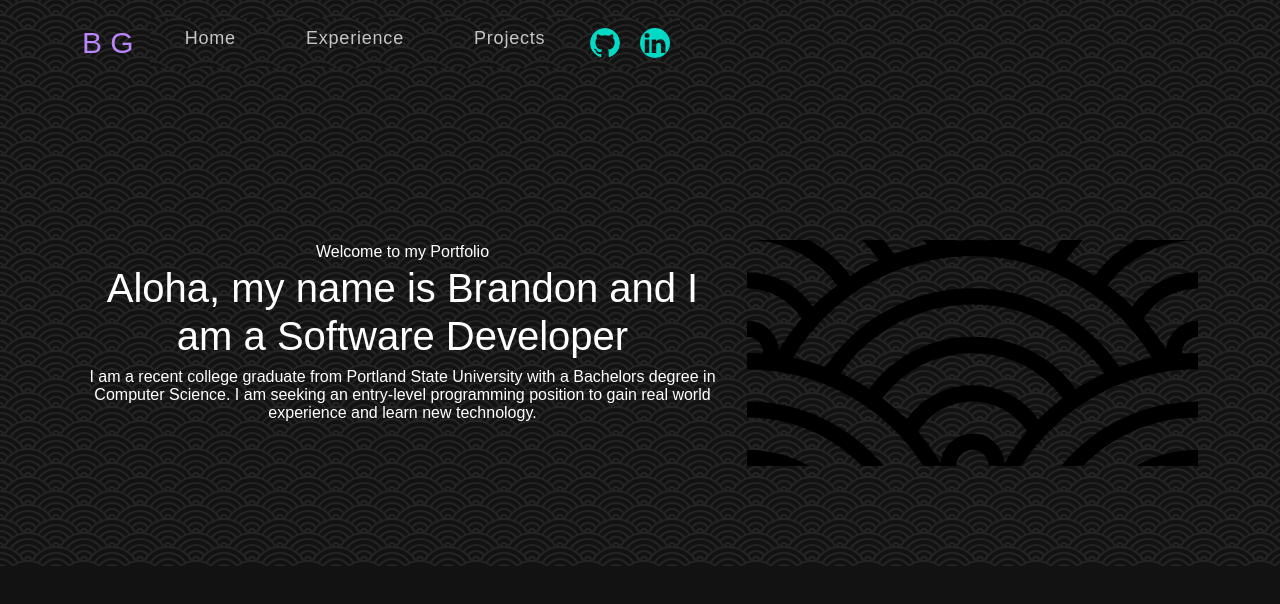
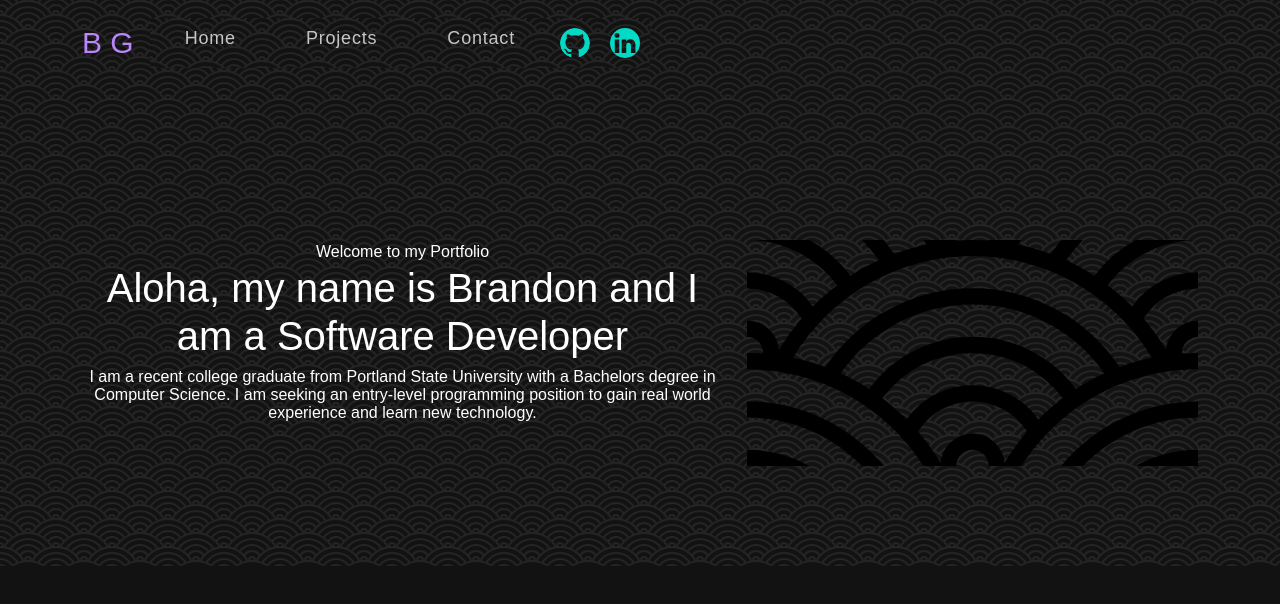
Before and after one commit to BrandonGatewood/bg, a React (Create React App) app: page / in a window 1280 px wide. Shown: the top 604 px of the page. Built offline with nearby package versions, Linux system fonts and the light colour scheme; a web font is replaced by a local one.

Commit message:
Changed experience section to contact section

```diff
--- a/src/components/NavBar.js
+++ b/src/components/NavBar.js
@@ -41,11 +41,11 @@
                             <Nav.Link href="#home" className={activeLink === 'home' ? 'active navbar-link' : 'navbar-link'} onClick={() => onUpdateActiveLink('home')}>
                                 Home
                             </Nav.Link>
-                            <Nav.Link href="#experience" className={activeLink === 'experience' ? 'active navbar-link' : 'navbar-link'} onClick={() => onUpdateActiveLink('experience')}>
-                                Experience
-                            </Nav.Link>
                             <Nav.Link href="#projects" className={activeLink === 'projects' ? 'active navbar-link' : 'navbar-link'} onClick={() => onUpdateActiveLink('projects')}>
                                 Projects
+                            </Nav.Link>
+                            <Nav.Link href="#contact" className={activeLink === 'contact' ? 'active navbar-link' : 'navbar-link'} onClick={() => onUpdateActiveLink('contact')}>
+                                Contact
                             </Nav.Link>
                             <div classname="socialIcon">
                                 <a href="/#">
```
Also changed, not shown: src/components/Experience.js (added).
